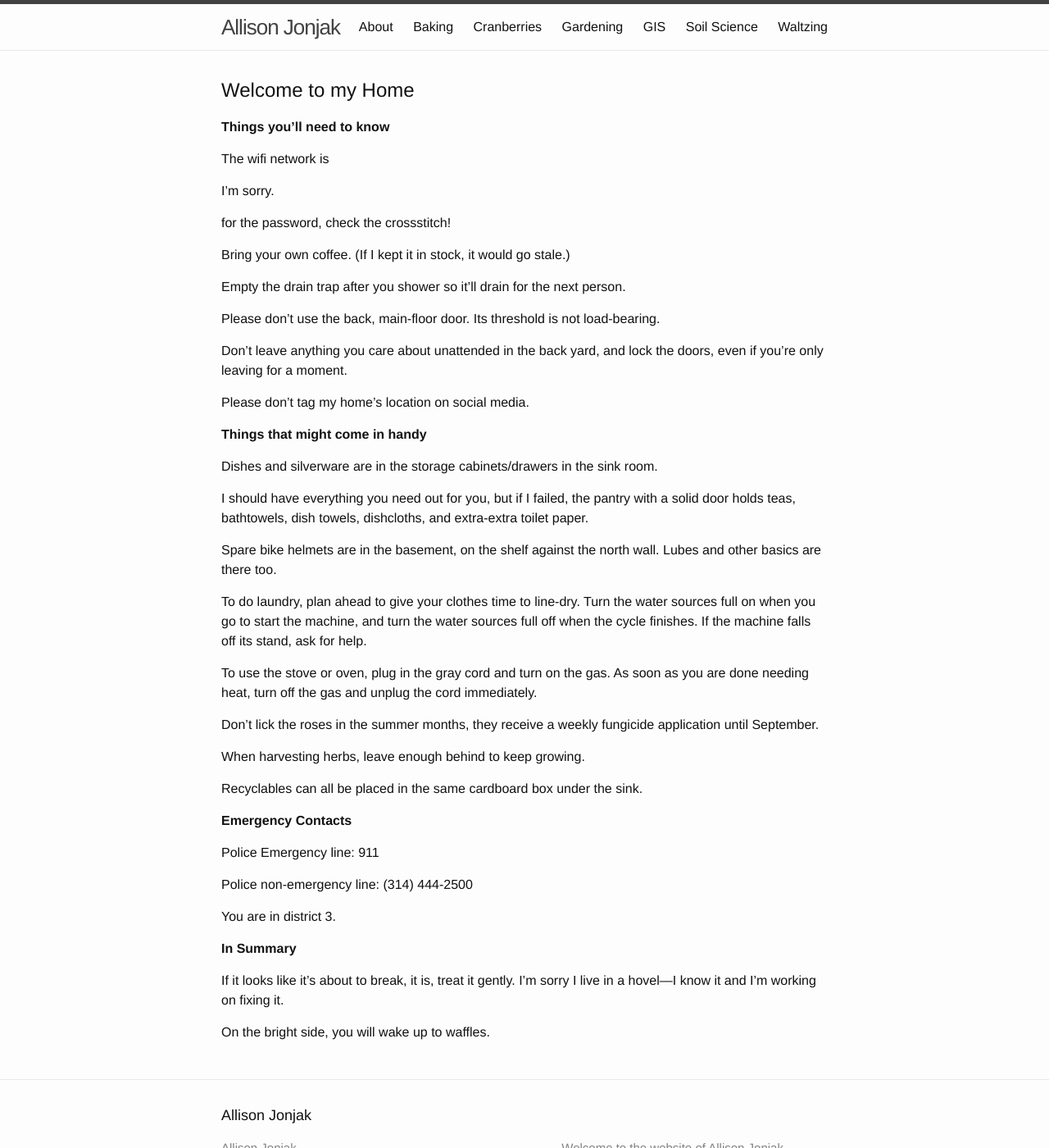
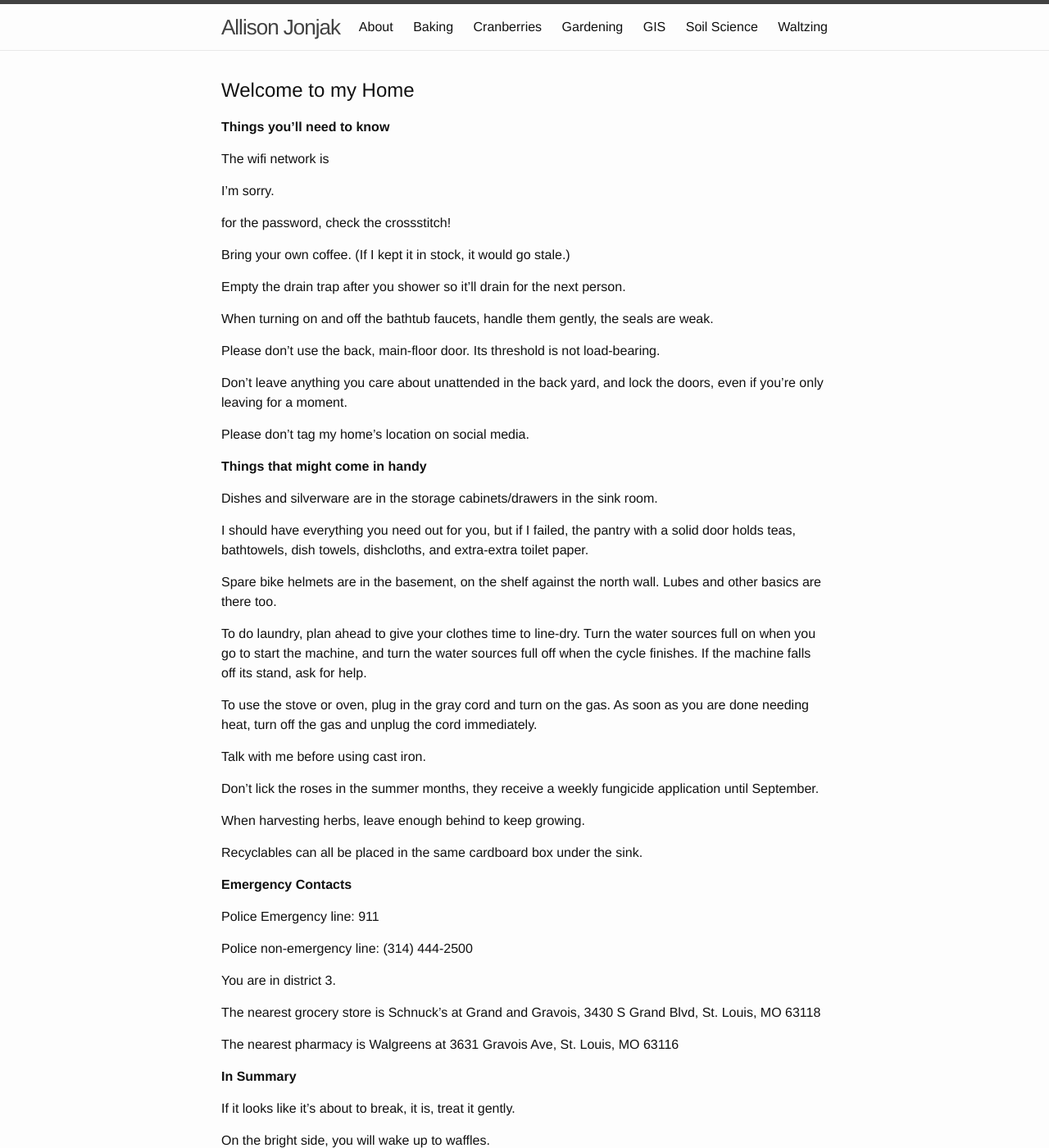
Before and after one commit to cranhandler/cranhandler.github.io, a Jekyll site: the page built from about/visiting.md, in a window 1280 px wide and 1400 px high. Shown: the whole window at 82% size. Built offline with Jekyll 4.4.1, drawn with Linux system fonts in a browser that asks for light colours.

Commit message:
Update visiting.md

```diff
--- a/about/visiting.md
+++ b/about/visiting.md
@@ -18,6 +18,8 @@ layout: default
 
  Empty the drain trap after you shower so it'll drain for the next person.
 
+ When turning on and off the bathtub faucets, handle them gently, the seals are weak.
+
  Please don't use the back, main-floor door. Its threshold is not load-bearing.
 
  Don't leave anything you care about unattended in the back yard, and lock the doors, even if you're only leaving for a moment.
@@ -37,6 +39,8 @@ layout: default
 
  To use the stove or oven, plug in the gray cord and turn on the gas. As soon as you are done needing heat, turn off the gas and unplug the cord immediately.
 
+ Talk with me before using cast iron.
+
  Don't lick the roses in the summer months, they receive a weekly fungicide application until September.
 
  When harvesting herbs, leave enough behind to keep growing.
@@ -51,10 +55,12 @@ layout: default
 
  You are in district 3.
 
+ The nearest grocery store is Schnuck's at Grand and Gravois, 3430 S Grand Blvd, St. Louis, MO 63118
 
+ The nearest pharmacy is Walgreens at 3631 Gravois Ave, St. Louis, MO 63116
 
  **In Summary**
 
- If it looks like it's about to break, it is, treat it gently. I'm sorry I live in a hovel---I know it and I'm working on fixing it.
+ If it looks like it's about to break, it is, treat it gently.
 
  On the bright side, you will wake up to waffles.
```
